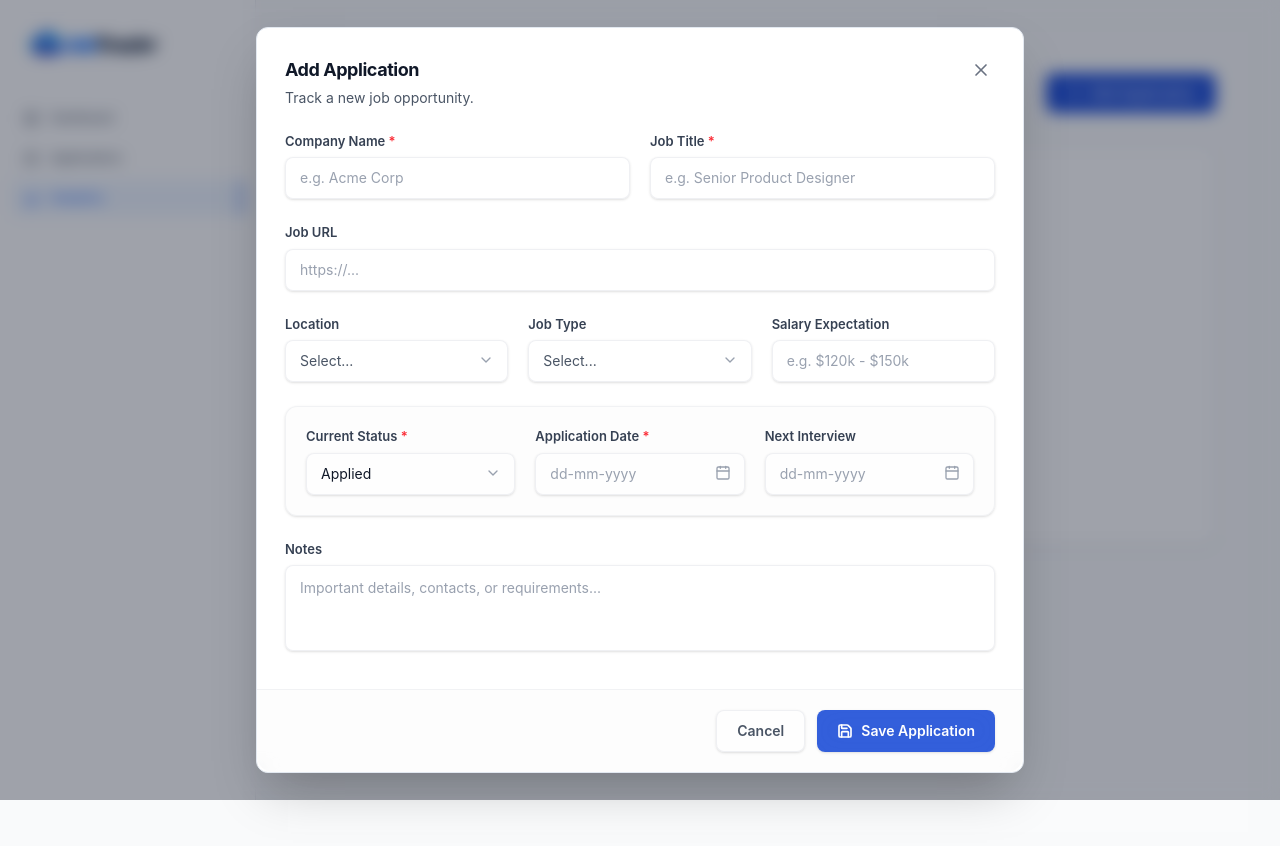
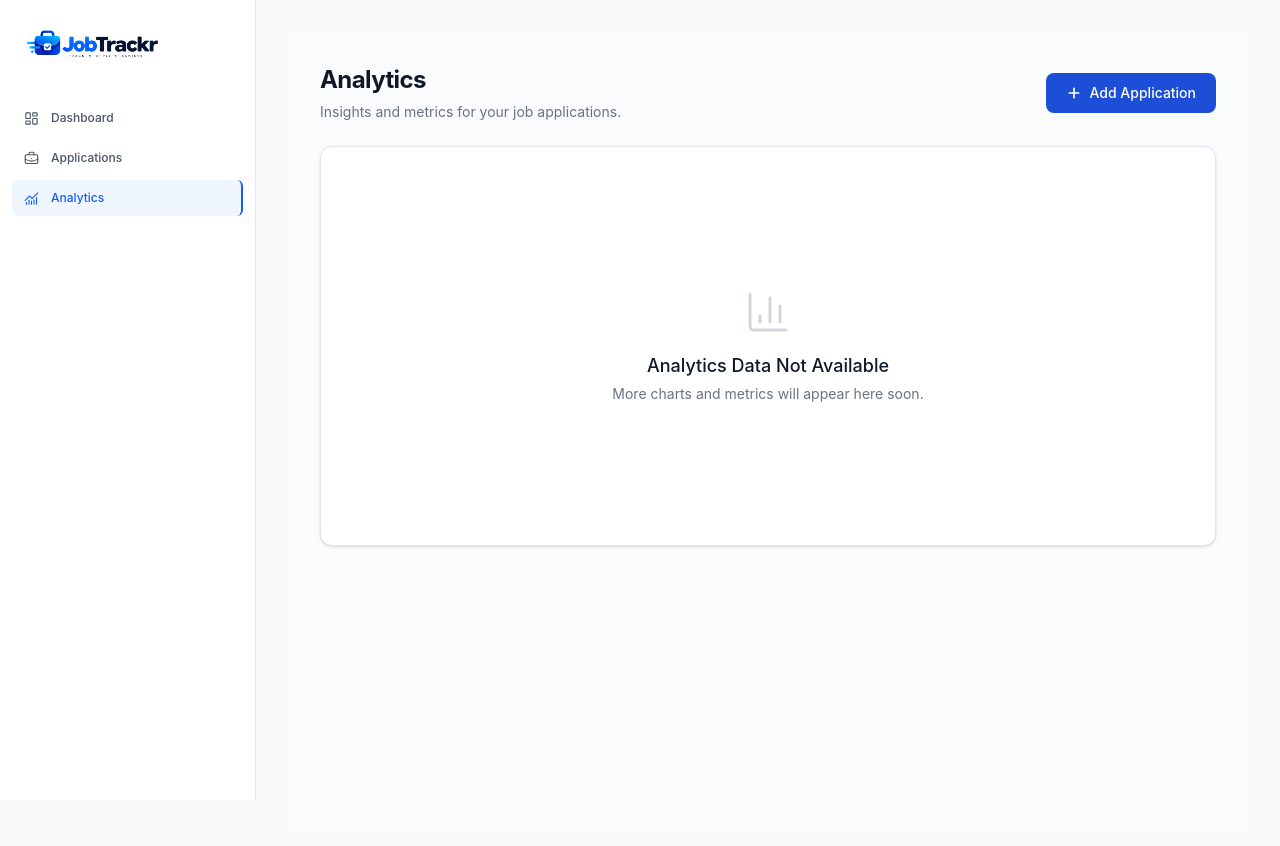
Before and after one commit to Hitheshamin24/JobTrackr, a React (Vite) app: page /analytics in a window 1280 px wide. Shown: the top 846 px of the page. Built offline with nearby package versions, Linux system fonts and the light colour scheme.

Commit message:
add application add function

```diff
--- a/src/App.jsx
+++ b/src/App.jsx
@@ -1,9 +1,24 @@
-import AppRoutes from "./features/routes/AppRoutes"
+import { ToastContainer } from "react-toastify";
+import AppRoutes from "./features/routes/AppRoutes";
 
 const App = () => {
   return (
-    <div><AppRoutes/></div>
-  )
-}
+    <div>
+      <AppRoutes />
+      <ToastContainer
+        position="top-right"
+        autoClose={3000}
+        hideProgressBar={true}
+        newestOnTop
+        closeOnClick
+        pauseOnHover
+        draggable
+        theme="light"
+        toastClassName="!rounded-xl !shadow-lg !border !border-gray-200 !bg-white !text-gray-800"
+        bodyClassName="!text-sm !font-medium"
+      />
+    </div>
+  );
+};
 
-export default App
+export default App;
--- a/src/app/layout/MainLayout.jsx
+++ b/src/app/layout/MainLayout.jsx
@@ -17,10 +17,11 @@ const MainLayoutContent = () => {
 
         {/* Main Content */}
         <main className="ml-64 min-h-screen w-[calc(100%-16rem)]">
-          {showApplicationForm && (
+
+          <div className="mx-auto w-full max-w-7xl px-6 py-8 lg:px-8">
+             {showApplicationForm && (
             <ApplicationForm onClose={() => setShowApplicationForm(false)} />
           )}
-          <div className="mx-auto w-full max-w-7xl px-6 py-8 lg:px-8">
             <Outlet />
           </div>
         </main>
--- a/src/features/applications/context/ApplicationProvider.jsx
+++ b/src/features/applications/context/ApplicationProvider.jsx
@@ -2,7 +2,7 @@ import { useState } from "react";
 import ApplicationContext from "./ApplicationContext";
 
 const ApplicationProvider = ({ children }) => {
-  const [showApplicationForm, setShowApplicationForm] = useState(true);
+  const [showApplicationForm, setShowApplicationForm] = useState(false);
 
 
 
--- /dev/null
+++ b/src/features/applications/hooks/useAppicationsHook.jsx
@@ -0,0 +1,46 @@
+import { useForm } from "react-hook-form";
+import { useDispatch, useSelector } from "react-redux";
+import { toast } from "react-toastify";
+import { addApplication } from "../state/applicationSlice";
+
+export const useApplicationsHook = () => {
+  const { register, handleSubmit, reset } = useForm();
+  const { applications } = useSelector((state) => state.applications);
+  console.log(applications);
+  const dispatch = useDispatch();
+  const handleApplicationsSubmit = (data, editingApplication) => {
+    if (editingApplication) {
+      console.log("Editing applications", editingApplication);
+    } else {
+      const exists = applications.some(
+        (application) =>
+          application.companyName.toLowerCase() ===
+          data.companyName.toLowerCase(),
+      );
+      if (exists) return toast.warning("Already applied for this company ");
+      const newApplication = {
+        id: Date.now(),
+        ...data,
+        salaryExpectation: Number(data.salaryExpectation),
+      };
+
+      dispatch(addApplication(newApplication));
+    }
+  };
+
+  const handleApplicationsError = (error) => {
+    if (Object.keys(error).length > 1)
+      return toast.warn("Please fill required fields");
+    const firstError = Object.values(error)[0];
+    if (firstError?.message) {
+      return toast.warn(firstError.message);
+    }
+  };
+  return {
+    register,
+    handleSubmit,
+    reset,
+    handleApplicationsError,
+    handleApplicationsSubmit,
+  };
+};
--- a/src/features/applications/ui/components/ApplicationForm.jsx
+++ b/src/features/applications/ui/components/ApplicationForm.jsx
@@ -1,173 +1,222 @@
-import { X, ChevronDown, Calendar, Save } from "lucide-react";
+import { X, Save } from "lucide-react";
+import { useApplicationsHook } from "../../hooks/useAppicationsHook";
 
-const ApplicationForm = ({onClose}) => {
+const ApplicationForm = ({ onClose }) => {
+  const {
+    register,
+    handleSubmit,
+    handleApplicationsError,
+    handleApplicationsSubmit,
+  } = useApplicationsHook();
+
+  const onSubmit = (data) => {
+    handleApplicationsSubmit(data);
+  };
   return (
-    // Neutral dark background with a blur effect (no colors)
-    <div onClick={onClose} className="fixed inset-0 z-50 flex items-center justify-center bg-slate-900/40 px-4 backdrop-blur-sm">
-
-      {/* Modal Container - Neutral frosted glass effect */}
-      <div onClick={(e)=>e.stopPropagation()} className="w-full max-w-3xl overflow-hidden rounded-xl border border-slate-200 bg-white shadow-2xl">
-
+    <div
+      onClick={onClose}
+      className="fixed inset-0 z-50 flex items-center justify-center bg-slate-900/40 px-4 backdrop-blur-sm"
+    >
+      <div
+        onClick={(e) => e.stopPropagation()}
+        className="w-full max-w-2xl overflow-hidden rounded-xl border border-slate-200 bg-white shadow-2xl"
+      >
         {/* Header */}
-        <div className="px-7 pt-7 pb-4 flex justify-between items-start">
+        <div className="flex h-12 items-center justify-between border-b border-slate-200 px-4">
+          <div className="flex items-center gap-2">
             <div>
-            <h2 className="text-lg font-bold text-gray-900 tracking-tight">
-              Add Application
+              <h2 className="text-xs font-semibold text-slate-800">
+                New Application
               </h2>
-            <p className="text-sm text-gray-600 mt-1">
-              Track a new job opportunity.
+              <p className="text-[9px] text-slate-400">
+                Track a new job opportunity
               </p>
             </div>
-          <button onClick={onClose} className="text-gray-500 hover:text-gray-800 transition-colors p-1 rounded-md hover:bg-black/5">
-            <X className="w-5 h-5" />
+          </div>
+
+          <button
+            onClick={onClose}
+            type="button"
+            className="flex h-7 w-7 items-center justify-center rounded-md text-slate-400 transition hover:bg-slate-100 hover:text-slate-700"
+          >
+            <X size={16} />
           </button>
         </div>
 
-        {/* Form Body */}
-        <div className="px-7 py-2 space-y-6">
-
-          {/* Row 1: Company & Job Title */}
-          <div className="grid grid-cols-1 md:grid-cols-2 gap-5">
+        {/* Form */}
+        <form
+          onSubmit={handleSubmit(onSubmit, handleApplicationsError)}
+          id="application-form"
+          className="px-4 py-4"
+        >
+          {/* Row 1: Company Name + Job Title */}
+          <div className="mb-4 grid grid-cols-1 sm:grid-cols-2 gap-3">
             <div>
-              <label className="block text-[13px] font-semibold text-gray-700 mb-1.5">
+              <label className="mb-1.5 block text-[10px] font-medium text-slate-700">
                 Company Name <span className="text-red-500">*</span>
               </label>
               <input
+                {...register("companyName", {
+                  required: "company name is required",
+                })}
                 type="text"
                 placeholder="e.g. Acme Corp"
-                className="w-full px-3.5 py-2.5 bg-white/50 border border-gray-200/60 rounded-lg text-sm placeholder-gray-400 focus:outline-none focus:ring-2 focus:ring-blue-500 focus:bg-white transition-all shadow-sm"
+                className="h-9 w-full rounded-lg border border-slate-200 bg-white px-2.5 text-xs text-slate-700 outline-none transition placeholder:text-slate-400 hover:border-slate-300 focus:border-teal-600 focus:ring-2 focus:ring-teal-600/10"
               />
             </div>
             <div>
-              <label className="block text-[13px] font-semibold text-gray-700 mb-1.5">
+              <label className="mb-1.5 block text-[10px] font-medium text-slate-700">
                 Job Title <span className="text-red-500">*</span>
               </label>
               <input
                 type="text"
+                {...register("jobTitle", {
+                  required: "Job title is required",
+                })}
                 placeholder="e.g. Senior Product Designer"
-                className="w-full px-3.5 py-2.5 bg-white/50 border border-gray-200/60 rounded-lg text-sm placeholder-gray-400 focus:outline-none focus:ring-2 focus:ring-blue-500 focus:bg-white transition-all shadow-sm"
+                className="h-9 w-full rounded-lg border border-slate-200 bg-white px-2.5 text-xs text-slate-700 outline-none transition placeholder:text-slate-400 hover:border-slate-300 focus:border-teal-600 focus:ring-2 focus:ring-teal-600/10"
               />
             </div>
           </div>
 
           {/* Row 2: Job URL */}
-          <div>
-            <label className="block text-[13px] font-semibold text-gray-700 mb-1.5">
+          <div className="mb-4">
+            <label className="mb-1.5 block text-[10px] font-medium text-slate-700">
               Job URL
             </label>
             <input
+              {...register("companyUrl", {
+                required: "Company URL is required",
+              })}
               type="text"
               placeholder="https://..."
-              className="w-full px-3.5 py-2.5 bg-white/50 border border-gray-200/60 rounded-lg text-sm placeholder-gray-400 focus:outline-none focus:ring-2 focus:ring-blue-500 focus:bg-white transition-all shadow-sm"
+              className="h-9 w-full rounded-lg border border-slate-200 bg-white px-2.5 text-xs text-slate-700 outline-none transition placeholder:text-slate-400 hover:border-slate-300 focus:border-teal-600 focus:ring-2 focus:ring-teal-600/10"
             />
           </div>
 
-          {/* Row 3: Location, Job Type, Salary */}
-          <div className="grid grid-cols-1 md:grid-cols-3 gap-5">
+          {/* Row 3: Location + Job Type + Salary */}
+          <div className="mb-4 grid grid-cols-1 sm:grid-cols-3 gap-3">
             <div>
-              <label className="block text-[13px] font-semibold text-gray-700 mb-1.5">
+              <label className="mb-1.5 block text-[10px] font-medium text-slate-700">
                 Location
               </label>
-              <div className="relative">
-                <select className="w-full px-3.5 py-2.5 bg-white/50 border border-gray-200/60 rounded-lg text-sm appearance-none focus:outline-none focus:ring-2 focus:ring-blue-500 text-gray-600 focus:bg-white transition-all cursor-pointer shadow-sm">
-                  <option>Select...</option>
+              <select
+                {...register("locationType", {
+                  required: "Location type is required",
+                })}
+                className="h-9 w-full rounded-lg border border-slate-200 bg-white px-2.5 text-xs text-slate-600 outline-none transition hover:border-slate-300 focus:border-teal-600 focus:ring-2 focus:ring-teal-600/10"
+              >
+                <option value="">Select location</option>
+                <option value="remote">Remote</option>
+                <option value="hybrid">Hybrid</option>
+                <option value="onsite">On-site</option>
               </select>
-                <ChevronDown className="absolute right-3.5 top-3 w-4 h-4 text-gray-400 pointer-events-none" />
-              </div>
             </div>
             <div>
-              <label className="block text-[13px] font-semibold text-gray-700 mb-1.5">
+              <label className="mb-1.5 block text-[10px] font-medium text-slate-700">
                 Job Type
               </label>
-              <div className="relative">
-                <select className="w-full px-3.5 py-2.5 bg-white/50 border border-gray-200/60 rounded-lg text-sm appearance-none focus:outline-none focus:ring-2 focus:ring-blue-500 text-gray-600 focus:bg-white transition-all cursor-pointer shadow-sm">
-                  <option>Select...</option>
+              <select
+                {...register("jobType", {
+                  required: "Job Type is required",
+                })}
+                className="h-9 w-full rounded-lg border border-slate-200 bg-white px-2.5 text-xs text-slate-600 outline-none transition hover:border-slate-300 focus:border-teal-600 focus:ring-2 focus:ring-teal-600/10"
+              >
+                <option value="">Select type</option>
+                <option value="fulltime">Full-time</option>
+                <option value="parttime">Part-time</option>
+                <option value="contract">Contract</option>
               </select>
-                <ChevronDown className="absolute right-3.5 top-3 w-4 h-4 text-gray-400 pointer-events-none" />
-              </div>
             </div>
             <div>
-              <label className="block text-[13px] font-semibold text-gray-700 mb-1.5">
+              <label className="mb-1.5 block text-[10px] font-medium text-slate-700">
                 Salary Expectation
               </label>
               <input
-                type="text"
-                placeholder="e.g. $120k - $150k"
-                className="w-full px-3.5 py-2.5 bg-white/50 border border-gray-200/60 rounded-lg text-sm placeholder-gray-400 focus:outline-none focus:ring-2 focus:ring-blue-500 focus:bg-white transition-all shadow-sm"
+                type="number"
+                {...register("salaryExpectation", {
+                  required: "salary expectation is required",
+                })}
+                placeholder="e.g. ₹12k - ₹15k"
+                className="h-9 w-full rounded-lg border border-slate-200 bg-white px-2.5 text-xs text-slate-700 outline-none transition placeholder:text-slate-400 hover:border-slate-300 focus:border-teal-600 focus:ring-2 focus:ring-teal-600/10"
               />
             </div>
           </div>
 
-          {/* Row 4: Status & Dates (Glass Box) */}
-          <div className="bg-gray-50/40 rounded-xl p-5 border border-gray-200/50 shadow-sm">
-            <div className="grid grid-cols-1 md:grid-cols-3 gap-5">
+          {/* Row 4: Status + Dates */}
+          <div className="mb-4 rounded-lg bg-slate-50 p-3 border border-slate-100 grid grid-cols-1 sm:grid-cols-3 gap-3">
             <div>
-                <label className="block text-[13px] font-semibold text-gray-700 mb-1.5">
+              <label className="mb-1.5 block text-[10px] font-medium text-slate-700">
                 Current Status <span className="text-red-500">*</span>
               </label>
-                <div className="relative">
-                  <select className="w-full px-3.5 py-2.5 bg-white/50 border border-gray-200/60 rounded-lg text-sm appearance-none focus:outline-none focus:ring-2 focus:ring-blue-500 text-gray-900 focus:bg-white transition-all cursor-pointer shadow-sm">
-                    <option>Applied</option>
-                    <option>Interviewing</option>
-                    <option>Offer</option>
-                    <option>Rejected</option>
+              <select
+                {...register("currentStatus", {
+                  required: "Current status is required",
+                })}
+                className="h-9 w-full rounded-lg border border-slate-200 bg-white px-2.5 text-xs text-slate-600 outline-none transition hover:border-slate-300 focus:border-teal-600 focus:ring-2 focus:ring-teal-600/10"
+              >
+                <option value="applied">Applied</option>
+                <option value="interviewing">Interviewing</option>
+                <option value="offer">Offer</option>
+                <option value="rejected">Rejected</option>
               </select>
-                  <ChevronDown className="absolute right-3.5 top-3 w-4 h-4 text-gray-400 pointer-events-none" />
-                </div>
             </div>
             <div>
-                <label className="block text-[13px] font-semibold text-gray-700 mb-1.5">
+              <label className="mb-1.5 block text-[10px] font-medium text-slate-700">
                 Application Date <span className="text-red-500">*</span>
               </label>
-                <div className="relative">
               <input
-                    type="text"
-                    placeholder="dd-mm-yyyy"
-                    className="w-full pl-3.5 pr-10 py-2.5 bg-white/50 border border-gray-200/60 rounded-lg text-sm placeholder-gray-400 focus:outline-none focus:ring-2 focus:ring-blue-500 focus:bg-white transition-all shadow-sm"
+                {...register("applicationDate", {
+                  required: "Application Date is required",
+                })}
+                type="date"
+                className="h-9 w-full rounded-lg border border-slate-200 bg-white px-2.5 text-xs text-slate-600 outline-none transition hover:border-slate-300 focus:border-teal-600 focus:ring-2 focus:ring-teal-600/10"
               />
-                  <Calendar className="absolute right-3.5 top-3 w-4 h-4 text-gray-400 pointer-events-none" />
-                </div>
             </div>
             <div>
-                <label className="block text-[13px] font-semibold text-gray-700 mb-1.5">
+              <label className="mb-1.5 block text-[10px] font-medium text-slate-700">
                 Next Interview
               </label>
-                <div className="relative">
               <input
-                    type="text"
-                    placeholder="dd-mm-yyyy"
-                    className="w-full pl-3.5 pr-10 py-2.5 bg-white/50 border border-gray-200/60 rounded-lg text-sm placeholder-gray-400 focus:outline-none focus:ring-2 focus:ring-blue-500 focus:bg-white transition-all shadow-sm"
+                {...register("nexInterviewDate", {})}
+                type="date"
+                className="h-9 w-full rounded-lg border border-slate-200 bg-white px-2.5 text-xs text-slate-600 outline-none transition hover:border-slate-300 focus:border-teal-600 focus:ring-2 focus:ring-teal-600/10"
               />
-                  <Calendar className="absolute right-3.5 top-3 w-4 h-4 text-gray-400 pointer-events-none" />
-                </div>
-              </div>
             </div>
           </div>
 
           {/* Row 5: Notes */}
-          <div className="pb-4">
-            <label className="block text-[13px] font-semibold text-gray-700 mb-1.5">
-              Notes
+          <div>
+            <label className="mb-1.5 block text-[10px] font-medium text-slate-700">
+              Notes{" "}
+              <span className="font-normal text-slate-400">(Optional)</span>
             </label>
             <textarea
+              {...register("notes")}
+              placeholder="Important details, contacts, or requirements..."
               rows={3}
-              placeholder="Important details, contacts, or requirements..."
-              className="w-full px-3.5 py-3 bg-white/50 border border-gray-200/60 rounded-lg text-sm placeholder-gray-400 focus:outline-none focus:ring-2 focus:ring-blue-500 focus:bg-white resize-none transition-all shadow-sm"
-            ></textarea>
+              className="w-full resize-none rounded-lg border border-slate-200 bg-white px-2.5 py-2 text-xs text-slate-700 outline-none transition placeholder:text-slate-400 hover:border-slate-300 focus:border-teal-600 focus:ring-2 focus:ring-teal-600/10"
+            />
           </div>
-        </div>
+        </form>
 
-        {/* Footer Actions */}
-        <div className="px-7 py-5 border-t border-gray-200/50 bg-gray-50/40 flex justify-end gap-3 rounded-b-2xl mt-2 backdrop-blur-sm">
-          <button onClick={onClose} className="px-5 py-2.5 text-sm font-semibold text-gray-600 bg-white/60 border border-gray-200/60 rounded-lg hover:bg-white hover:text-gray-900 transition-colors shadow-sm">
+        {/* Footer */}
+        <div className="flex justify-end gap-2 border-t border-slate-200 bg-slate-50 px-4 py-3">
+          <button
+            onClick={onClose}
+            className="px-4 py-2 text-sm font-semibold text-gray-600 bg-white/60 border border-gray-200/60 rounded-lg hover:bg-white hover:text-gray-900 transition-colors shadow-sm"
+          >
             Cancel
           </button>
-          <button className="flex items-center px-5 py-2.5 text-sm font-semibold text-white bg-[#1d4ed8]/90 backdrop-blur-md rounded-lg hover:bg-blue-800 transition-colors shadow-sm">
+          <button
+            type="submit"
+            form="application-form"
+            className="flex items-center px-4 py-2 text-sm font-semibold text-white bg-[#1d4ed8]/90 rounded-lg hover:bg-blue-800 transition-colors shadow-sm"
+          >
             <Save className="w-4 h-4 mr-2" strokeWidth={2.5} />
             Save Application
           </button>
         </div>
-
       </div>
     </div>
   );
```
Also changed, not shown: src/app/app.js (+6 -6 lines), src/features/applications/state/applicationSlice.js (added, +53 -0 lines), src/main.jsx (+5 -2 lines). Lines whose indentation alone changed are shown as unchanged.
